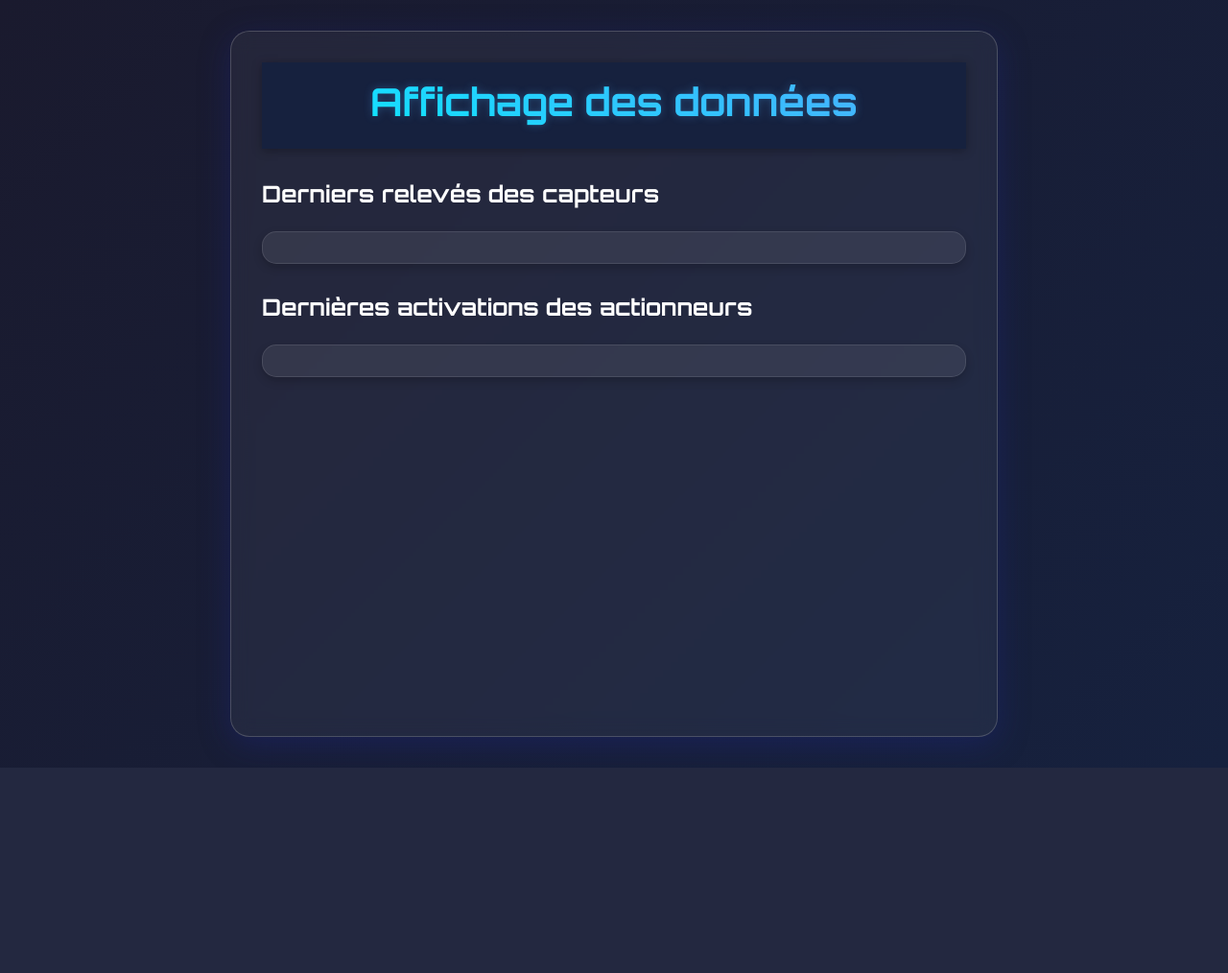
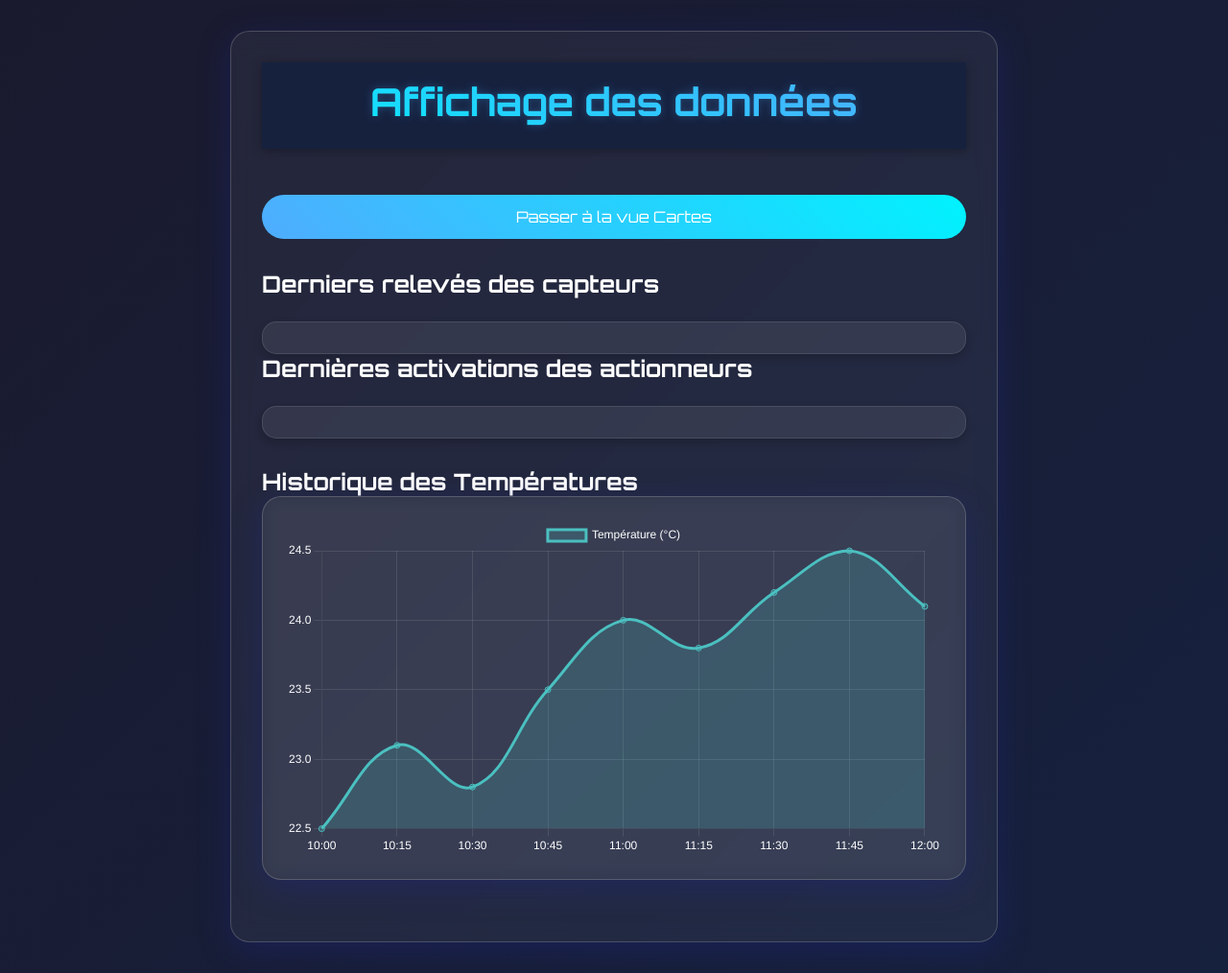
Before and after one commit to Arthur-Boutin/APP_COMMUN_G2B, a PHP site: page /views/data-display.html in a window 1280 px wide. Shown: the whole page at 96% size. Before the commit the page ends 800 px from the top, so only its background shows below. Run offline with PHP 8.4, Linux system fonts and the light colour scheme.

Commit message:
ajouter le bouton pour afficher la liste et la carte et ajout graphique

```diff
--- a/assets/css/style.css
+++ b/assets/css/style.css
@@ -331,6 +331,92 @@
     text-decoration: underline;
 }
 
+/* Styles pour masquer les éléments */
+.hidden {
+    display: none !important;
+}
+
+/* Conteneur du bouton de bascule */
+.toggle-container {
+    text-align: center;
+    margin-bottom: 2rem;
+}
+
+.toggle-container .form-btn {
+    padding: 0.8rem 1.5rem;
+    font-size: 1rem;
+    cursor: pointer;
+    /* Assurez-vous que les styles existants de .form-btn sont appliqués */
+}
+
+/* Grille pour les cartes de données */
+.data-buttons-grid { /* J'ai conservé ce nom car il définit la grille pour les "boutons" qui sont maintenant des cartes */
+    display: grid;
+    /* Ajuste le nombre de colonnes en fonction de la largeur disponible */
+    grid-template-columns: repeat(auto-fit, minmax(200px, 1fr));
+    gap: 1.5rem; /* Espacement entre les cartes */
+    margin-top: 1.5rem;
+}
+
+/* Style des cartes individuelles de données (anciennement .data-button) */
+.data-display-card {
+    background: rgba(255, 255, 255, 0.08); /* Effet verre dépoli légèrement plus clair */
+    backdrop-filter: blur(8px);
+    border: 1px solid rgba(255, 255, 255, 0.2);
+    border-radius: 15px;
+    padding: 1.5rem;
+    text-align: center;
+    color: #fff;
+    /* Suppression du curseur et des effets de survol spécifiques aux boutons */
+    transition: all 0.3s ease; /* Conserve une transition douce pour d'éventuels changements */
+    box-shadow: 0 4px 15px rgba(0, 0, 0, 0.4);
+    display: flex;
+    flex-direction: column;
+    justify-content: space-between; /* Pour espacer le contenu verticalement */
+    height: auto; /* Permet aux cartes de s'adapter au contenu */
+}
+
+/* Vous pouvez ajouter un léger effet de survol si vous le souhaitez, sans le curseur pointer */
+.data-display-card:hover {
+    background: rgba(255, 255, 255, 0.12); /* Un peu plus lumineux au survol */
+    box-shadow: 0 6px 18px rgba(0, 0, 0, 0.5); /* Une ombre légèrement plus prononcée */
+}
+
+
+.data-display-card h3 {
+    font-size: 1.3rem;
+    margin-bottom: 0.8rem;
+    color: #4facfe; /* Couleur d'accentuation pour les titres */
+}
+
+/* Nouvelle classe pour afficher le texte complet sur la carte */
+.data-value-full {
+    font-size: 1rem; /* Taille de police pour le texte complet */
+    font-weight: normal;
+    margin-bottom: 0;
+    color: #e0e0e0; /* Couleur de texte plus neutre */
+    word-wrap: break-word; /* Permet de casser les mots longs */
+    white-space: normal; /* S'assure que le texte se retourne à la ligne */
+}
+
+
+/* Styles pour les conteneurs de graphiques */
+.chart-container {
+    position: relative;
+    height: 400px; /* Hauteur fixe pour les graphiques */
+    width: 100%;
+    margin-bottom: 2rem;
+    background: rgba(255, 255, 255, 0.05);
+    backdrop-filter: blur(10px);
+    border-radius: 20px;
+    box-shadow: 0 8px 32px 0 rgba(31, 38, 135, 0.37);
+    border: 1px solid rgba(255, 255, 255, 0.18);
+    padding: 1.5rem; /* Remplissage interne pour le graphique */
+    display: flex;
+    align-items: center;
+    justify-content: center;
+}
+
 @media (max-width: 600px) {
     .info-section {
         grid-template-columns: 1fr;
@@ -356,4 +442,25 @@
     header {
         margin-bottom: 1.5rem;
     }
+
+    .data-buttons-grid { /* Affecte la grille de cartes maintenant */
+        grid-template-columns: repeat(auto-fit, minmax(150px, 1fr)); /* Moins de colonnes sur mobile */
+        gap: 1rem;
+    }
+
+    .data-display-card { /* Affecte les cartes individuelles maintenant */
+        padding: 1rem;
+    }
+
+    .data-display-card h3 {
+        font-size: 1.1rem;
+    }
+
+    .data-value-full {
+        font-size: 0.9rem; /* Taille de police plus petite sur mobile */
+    }
+
+    .chart-container {
+        height: 300px; /* Réduire la hauteur des graphiques sur mobile */
+    }
 }
--- a/views/data-display.html
+++ b/views/data-display.html
@@ -7,34 +7,165 @@
     <link href="../assets/css/style.css" rel="stylesheet">
     <link href="https://fonts.googleapis.com/css2?family=Orbitron:wght@400;700&display=swap" rel="stylesheet">
     <link rel="icon" href="../assets/images/logo.ico" type="icon"/>
+    <!-- Intégration de la bibliothèque Chart.js pour les graphiques -->
+    <script src="https://cdn.jsdelivr.net/npm/chart.js"></script>
+
 </head>
 <body>
 <div class="container container-data">
     <header>
         <h1>Affichage des données</h1>
     </header>
-    <div class="section">
-        <h2> Derniers relevés des capteurs</h2>
-        <div class="actuator-list" id="sensor-reading">
+
+    <main>
+        <!-- Bouton de bascule entre la vue liste et la vue cartes -->
+        <div class="toggle-container">
+            <button id="toggleViewBtn" class="form-btn">Passer à la vue Cartes</button>
+        </div>
+
+        <!-- Vue Liste (Par défaut, donc pas de classe 'hidden' ici) -->
+        <div id="listView" class="section">
+            <h2>Derniers relevés des capteurs</h2>
+            <div class="actuator-list" id="sensor-reading-list">
                 <ul class="simple-readings-list">
                     <?php foreach ($lastSensorsReadings as $reading): ?>
-                    <li><?= $reading ?></li>
+                        <li><?= htmlspecialchars($reading) ?></li>
+                    <?php endforeach; ?>
+                </ul>
+            </div>
+
+            <h2>Dernières activations des actionneurs</h2>
+            <div class="actuator-list" id="actuator-states-list">
+                <ul class="simple-readings-list">
+                    <?php foreach ($lastActuatorsReadings as $reading): ?>
+                        <li><?= htmlspecialchars($reading) ?></li>
                     <?php endforeach; ?>
                 </ul>
             </div>
         </div>
 
-    <div class="section">
-        <h2> Dernières activations des actionneurs</h2>
-        <div class="actuator-list" id="actuator-states">
-            <ul class="simple-readings-list">
-                <?php foreach ($lastActuatorsReadings as $reading): ?>
-                <li><?= $reading ?></li>
+        <!-- Vue Cartes (Initialement masquée avec la classe 'hidden') -->
+        <div id="buttonView" class="section hidden">
+            <h2>Capteurs</h2>
+            <div class="data-buttons-grid">
+                <?php foreach ($lastSensorsReadings as $readingString):
+                    // Extrait la description du capteur de la chaîne pour le titre de la carte
+                    preg_match('/^(.*?)\s*:/', $readingString, $matches);
+                    $description = isset($matches[1]) ? trim($matches[1]) : 'Capteur Inconnu';
+                ?>
+                    <div class="data-display-card">
+                        <h3><?= htmlspecialchars($description) ?></h3>
+                        <p class="data-value-full"><?= htmlspecialchars($readingString) ?></p>
+                    </div>
                 <?php endforeach; ?>
-            </ul>
             </div>
+
+            <h2>Actionneurs</h2>
+            <div class="data-buttons-grid">
+                <?php foreach ($lastActuatorsReadings as $readingString):
+                    // Extrait la description de l'actionneur de la chaîne pour le titre de la carte
+                    preg_match('/^(.*?)\s*-/', $readingString, $matches);
+                    $description = isset($matches[1]) ? trim($matches[1]) : 'Actionneur Inconnu';
+                ?>
+                    <div class="data-display-card">
+                        <h3><?= htmlspecialchars($description) ?></h3>
+                        <p class="data-value-full"><?= htmlspecialchars($readingString) ?></p>
+                    </div>
+                <?php endforeach; ?>
             </div>
         </div>
 
+        <!-- Section pour les Graphiques -->
+        <div class="section">
+            <h2>Historique des Températures</h2>
+            <div class="chart-container">
+                <canvas id="temperatureChart"></canvas>
+            </div>
+        </div>
+    </main>
+</div>
+
+<script>
+    document.addEventListener('DOMContentLoaded', () => {
+        // Logique de bascule entre les vues Liste et Cartes
+        const toggleViewBtn = document.getElementById('toggleViewBtn');
+        const listView = document.getElementById('listView');
+        const buttonView = document.getElementById('buttonView');
+        let isListView = true; // L'état initial est la vue liste
+
+        // Initialisation du texte du bouton selon la vue par défaut
+        toggleViewBtn.textContent = 'Passer à la vue Cartes';
+
+        toggleViewBtn.addEventListener('click', () => {
+            if (isListView) {
+                // Si la vue actuelle est la liste, passer aux cartes
+                listView.classList.add('hidden');
+                buttonView.classList.remove('hidden');
+                toggleViewBtn.textContent = 'Passer à la vue Liste'; // Le bouton propose de revenir à la liste
+            } else {
+                // Si la vue actuelle est les cartes, passer à la liste
+                listView.classList.remove('hidden');
+                buttonView.classList.add('hidden');
+                toggleViewBtn.textContent = 'Passer à la vue Cartes'; // Le bouton propose de passer aux cartes
+            }
+            isListView = !isListView; // Inverse l'état
+        });
+
+        // Intégration de Chart.js
+        // Pour la démonstration, nous utilisons des données fictives.
+        // En production, vous devrez récupérer ces données via des requêtes AJAX à votre backend PHP.
+
+        // Données fictives pour le graphique de température
+        const tempLabels = ['10:00', '10:15', '10:30', '10:45', '11:00', '11:15', '11:30', '11:45', '12:00'];
+        const tempData = [22.5, 23.1, 22.8, 23.5, 24.0, 23.8, 24.2, 24.5, 24.1];
+
+        const tempCtx = document.getElementById('temperatureChart').getContext('2d');
+        const temperatureChart = new Chart(tempCtx, {
+            type: 'line', // Type de graphique linéaire
+            data: {
+                labels: tempLabels,
+                datasets: [{
+                    label: 'Température (°C)',
+                    data: tempData,
+                    borderColor: 'rgba(75, 192, 192, 1)', // Couleur de la ligne
+                    backgroundColor: 'rgba(75, 192, 192, 0.2)', // Couleur de remplissage sous la ligne
+                    tension: 0.4, // Courbure de la ligne
+                    fill: true // Remplir la zone sous la ligne
+                }]
+            },
+            options: {
+                responsive: true,
+                maintainAspectRatio: false, // Permet de définir la taille du conteneur indépendamment
+                scales: {
+                    x: {
+                        grid: {
+                            color: 'rgba(255, 255, 255, 0.1)' // Couleur des lignes de grille X
+                        },
+                        ticks: {
+                            color: '#fff' // Couleur des étiquettes de l'axe X
+                        }
+                    },
+                    y: {
+                        beginAtZero: false, // Ne pas commencer l'axe Y à zéro
+                        grid: {
+                            color: 'rgba(255, 255, 255, 0.1)' // Couleur des lignes de grille Y
+                        },
+                        ticks: {
+                            color: '#fff' // Couleur des étiquettes de l'axe Y
+                        }
+                    }
+                },
+                plugins: {
+                    legend: {
+                        labels: {
+                            color: '#fff' // Couleur du texte de la légende
+                        }
+                    }
+                }
+            }
+        });
+    });
+</script>
+
 </body>
 </html>
```
Lines whose indentation alone changed are shown as unchanged.
